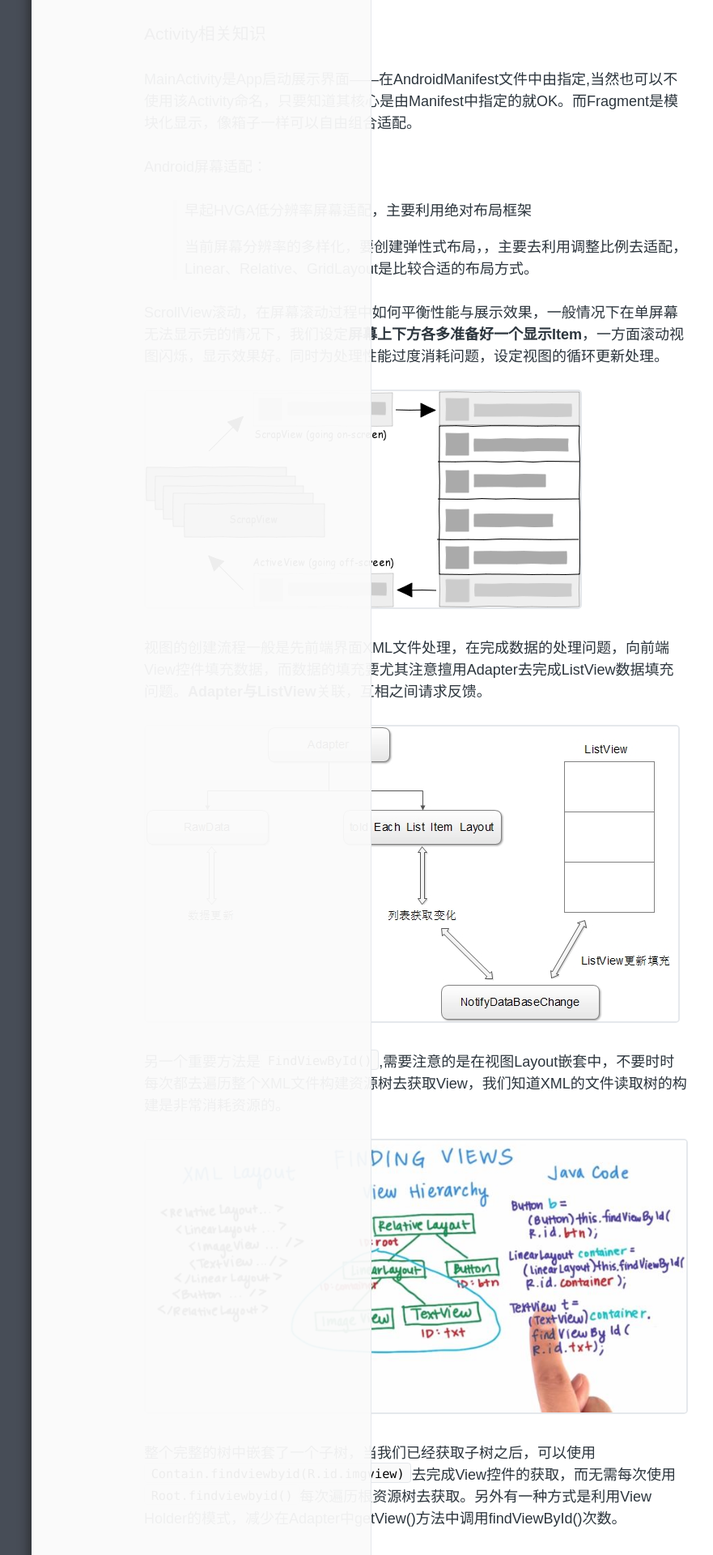
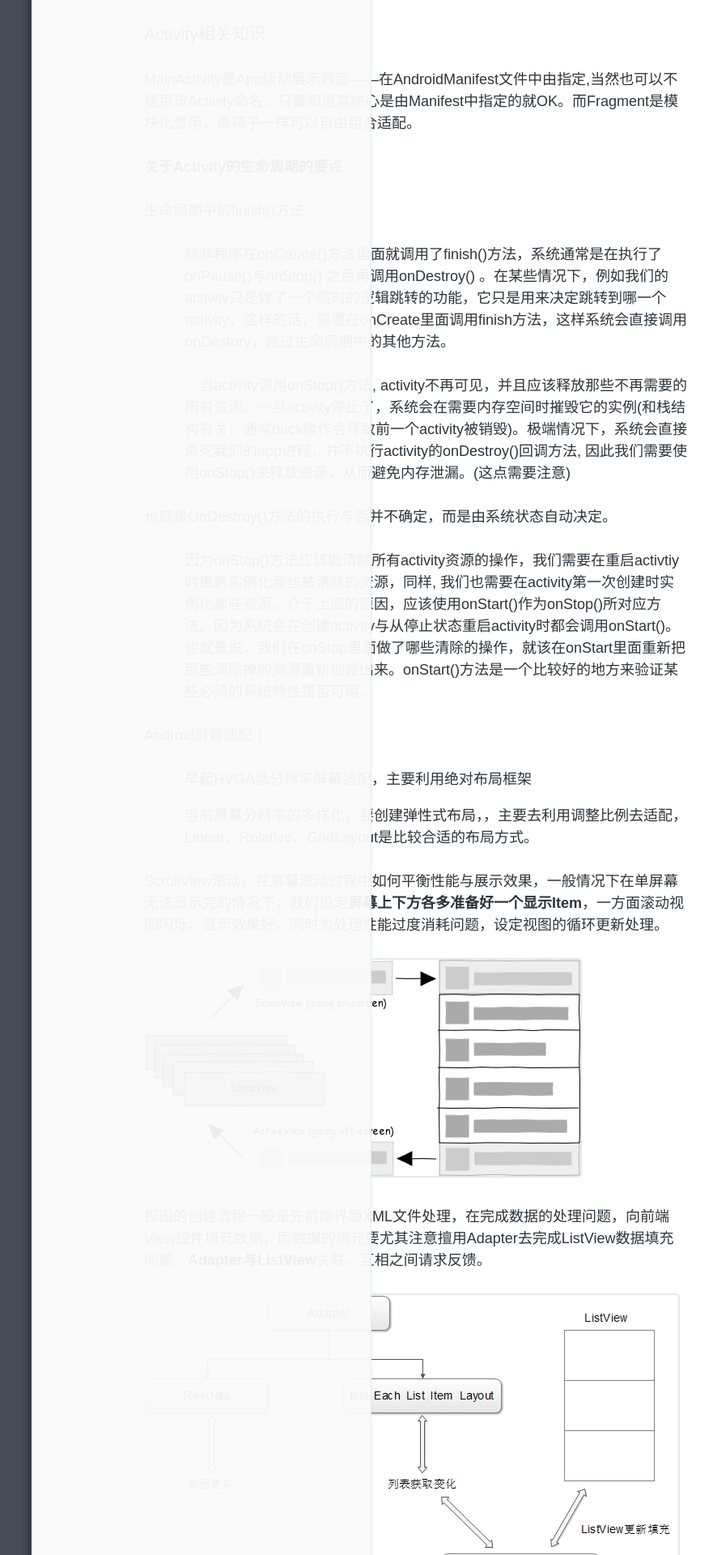
Before and after one commit to enlipan/enlipan.github.io, a Jekyll site: the page built from _posts/2015-4-12-The-Android-Beginning.md, in a window 1280 px wide. Shown: the part 1610-3530 px from the top of the page at 81% size, without its empty margins (126-1007 px from the left). Built offline with Jekyll 4.4.1, drawn with Linux system fonts in a browser that asks for light colours; comment, search, counter and statistics services are not loaded; some of the changed text lies outside the part shown.

Commit message:
post android activity

```diff
--- a/_posts/2015-4-12-The-Android-Beginning.md
+++ b/_posts/2015-4-12-The-Android-Beginning.md
@@ -34,6 +34,18 @@ category: android
 ### Activity相关知识
 
 MainActivity是App启动展示界面——在AndroidManifest文件中由<Intent-filter>指定,当然也可以不使用该Activity命名，只要知道其核心是由Manifest中指定的就OK。而Fragment是模块化显示，像箱子一样可以自由组合适配。
+
+**关于Activity的生命周期的要点**
+
+生命周期中的finish()方法：
+
+> 除非程序在onCreate()方法里面就调用了finish()方法，系统通常是在执行了onPause()与onStop() 之后再调用onDestroy() 。在某些情况下，例如我们的activity只是做了一个临时的逻辑跳转的功能，它只是用来决定跳转到哪一个activity，这样的话，需要在onCreate里面调用finish方法，这样系统会直接调用onDestory，跳过生命周期中的其他方法。
+
+>　当activity调用onStop()方法, activity不再可见，并且应该释放那些不再需要的所有资源。一旦activity停止了，系统会在需要内存空间时摧毁它的实例(和栈结构有关，通常back操作会导致前一个activity被销毁)。极端情况下，系统会直接杀死我们的app进程，并不执行activity的onDestroy()回调方法, 因此我们需要使用onStop()来释放资源，从而避免内存泄漏。(这点需要注意)
+
+也就是OnDestroy()方法的执行与否并不确定，而是由系统状态自动决定。
+
+> 因为onStop()方法应该做清除所有activity资源的操作，我们需要在重启activtiy时重新实例化那些被清除的资源，同样, 我们也需要在activity第一次创建时实例化那些资源。介于上面的原因，应该使用onStart()作为onStop()所对应方法。因为系统会在创建activity与从停止状态重启activity时都会调用onStart()。也就是说，我们在onStop里面做了哪些清除的操作，就该在onStart里面重新把那些清除掉的资源重新创建出来。onStart()方法是一个比较好的地方来验证某些必须的系统特性是否可用。
 
 Android屏幕适配：
 
```
